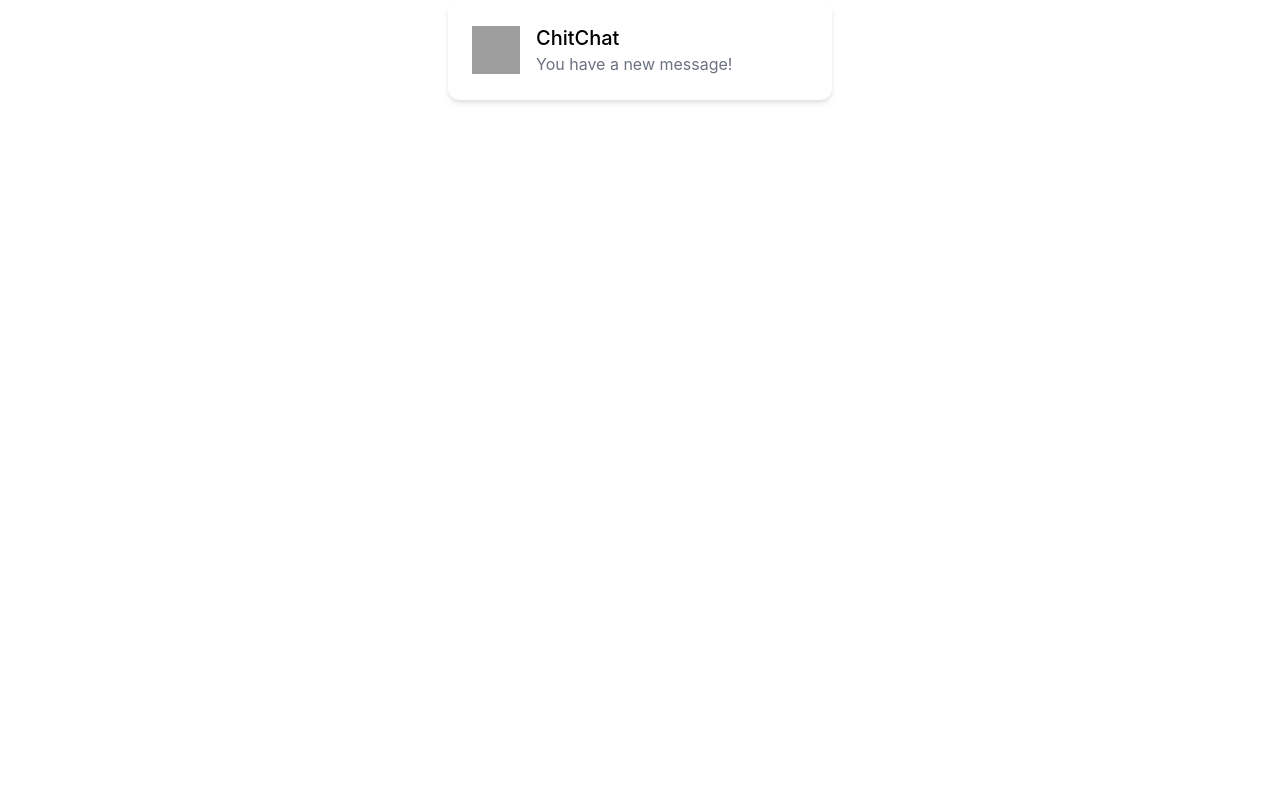
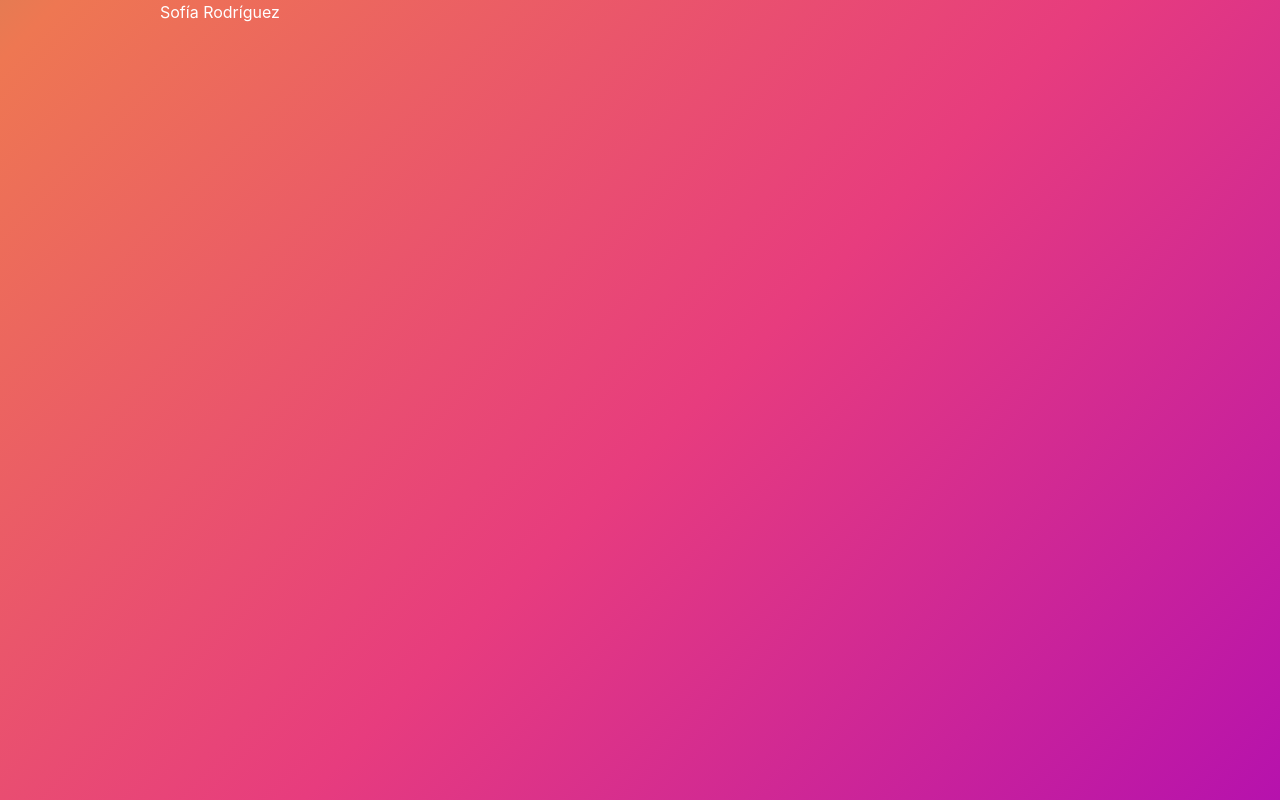
Before and after one commit to sofiaromorales/personal-website, a React (Create React App) app: page / in a window 1280 px wide. Built offline with nearby package versions, Linux system fonts and the light colour scheme; grey boxes are pictures that could not be loaded.

Commit message:
Hero section

```diff
--- a/src/App.js
+++ b/src/App.js
@@ -1,20 +1,14 @@
 import React from 'react'
+
+import Home from './pages/Home'
 
 
 class App extends React.Component {
     render() {
         return (
-            <>
-            <div class="p-6 max-w-sm mx-auto bg-white rounded-xl shadow-md flex items-center space-x-4">
-                <div class="flex-shrink-0">
-                    <img class="h-12 w-12" src="/img/logo.svg" alt="ChitChat Logo"/>
-                </div>
-            <div>
-                <div class="text-xl font-medium text-black">ChitChat</div>
-                    <p class="text-gray-500">You have a new message!</p>
-                </div>
+            <div className='App'>
+                <Home/>
             </div>
-            </>
         )
     }
 }
--- /dev/null
+++ b/src/components/NavigationOptions.js
@@ -0,0 +1,9 @@
+import React from 'react'
+
+const NavigationOptions = () => {
+    return (
+        <div className='NavigationOptions'>
+
+        </div>
+    )
+}
--- /dev/null
+++ b/src/pages/Home.js
@@ -0,0 +1,15 @@
+import React from 'react'
+
+import Hero from '../sections/Hero'
+
+class Home extends React.Component {
+    render() {
+        return (
+            <div className='Home'>
+                <Hero/>
+            </div>
+        )
+    }
+}
+
+export default Home
--- /dev/null
+++ b/src/sections/Hero.js
@@ -0,0 +1,17 @@
+import React from 'react'
+
+const Hero = () => {
+    return (
+        <div className='Hero grid grid-cols-8 h-screen'>
+            <div className='col-start-2 col-span-4'>
+                <div className='grid grid-cols-3 h-screen'>
+                    <div className='col-span-2'>
+                        {`Sofía Rodríguez`}
+                    </div>
+                </div>
+            </div>
+        </div>
+    )
+}
+
+export default Hero
--- /dev/null
+++ b/src/styles/Hero.scss
@@ -0,0 +1,44 @@
+.Hero {
+    color: #FFFFFF;
+	background: linear-gradient(-45deg, #331454, #3F45D2, #B30FB0, #E73C7E, #EE7752, #5BB850, #43BAA6,  #3D488E, #13EDA5);
+	background-size: 400% 400%;
+	-webkit-animation: Gradient 35s ease infinite;
+	-moz-animation: Gradient 35s ease infinite;
+	animation: Gradient 35s ease infinite;
+
+    @-webkit-keyframes Gradient {
+    	0% {
+    		background-position: 0% 50%
+    	}
+    	50% {
+    		background-position: 100% 50%
+    	}
+    	100% {
+    		background-position: 0% 50%
+    	}
+    }
+
+    @-moz-keyframes Gradient {
+    	0% {
+    		background-position: 0% 50%
+    	}
+    	50% {
+    		background-position: 100% 50%
+    	}
+    	100% {
+    		background-position: 0% 50%
+    	}
+    }
+
+    @keyframes Gradient {
+    	0% {
+    		background-position: 0% 50%
+    	}
+    	50% {
+    		background-position: 100% 50%
+    	}
+    	100% {
+    		background-position: 0% 50%
+    	}
+    }
+}
--- /dev/null
+++ b/src/styles/gradientsTransition.js
@@ -0,0 +1,69 @@
+const $ = window.$;
+var colors = new Array(
+  [127,0,255],
+  [225,0,255],
+  [58,28,113],
+  [215,109,119],
+  [255,175,123],
+  [102,126,234],
+  [118,75,162],
+  [5,117,230],
+  [0,242,96],
+
+
+    );
+
+var step = 0;
+//color table indices for:
+// current color left
+// next color left
+// current color right
+// next color right
+var colorIndices = [0,1,2,3];
+
+//transition speed
+var gradientSpeed = 0.002;
+
+function updateGradient()
+{
+
+  if ( $===undefined ) return;
+
+var c0_0 = colors[colorIndices[0]];
+var c0_1 = colors[colorIndices[1]];
+var c1_0 = colors[colorIndices[2]];
+var c1_1 = colors[colorIndices[3]];
+
+var istep = 1 - step;
+var r1 = Math.round(istep * c0_0[0] + step * c0_1[0]);
+var g1 = Math.round(istep * c0_0[1] + step * c0_1[1]);
+var b1 = Math.round(istep * c0_0[2] + step * c0_1[2]);
+var color1 = "rgb("+r1+","+g1+","+b1+")";
+
+var r2 = Math.round(istep * c1_0[0] + step * c1_1[0]);
+var g2 = Math.round(istep * c1_0[1] + step * c1_1[1]);
+var b2 = Math.round(istep * c1_0[2] + step * c1_1[2]);
+var color2 = "rgb("+r2+","+g2+","+b2+")";
+
+ $('#Hero').css({
+   background: "-webkit-gradient(linear, right top, left bottom, from("+color1+"), to("+color2+"))"}).css({
+    background: "-moz-linear-gradient(left, "+color1+" 0%, "+color2+" 100%)"});
+
+
+
+  step += gradientSpeed;
+  if ( step >= 1 )
+  {
+    step %= 1;
+    colorIndices[0] = colorIndices[1];
+    colorIndices[2] = colorIndices[3];
+
+    //pick two new target color indices
+    //do not pick the same as the current one
+    colorIndices[1] = ( colorIndices[1] + Math.floor( 1 + Math.random() * (colors.length - 1))) % colors.length;
+    colorIndices[3] = ( colorIndices[3] + Math.floor( 1 + Math.random() * (colors.length - 1))) % colors.length;
+
+  }
+}
+
+setInterval(updateGradient,10);
--- a/src/styles/index.scss
+++ b/src/styles/index.scss
@@ -16,10 +16,13 @@ code {
     monospace;
 }
 
-/* // Globals
+// Globals
 @import './colors.scss';
 @import './sizes.scss';
 
 //Pages
 
-//Components */
+//sections
+@import './Hero'
+
+//Components
```
